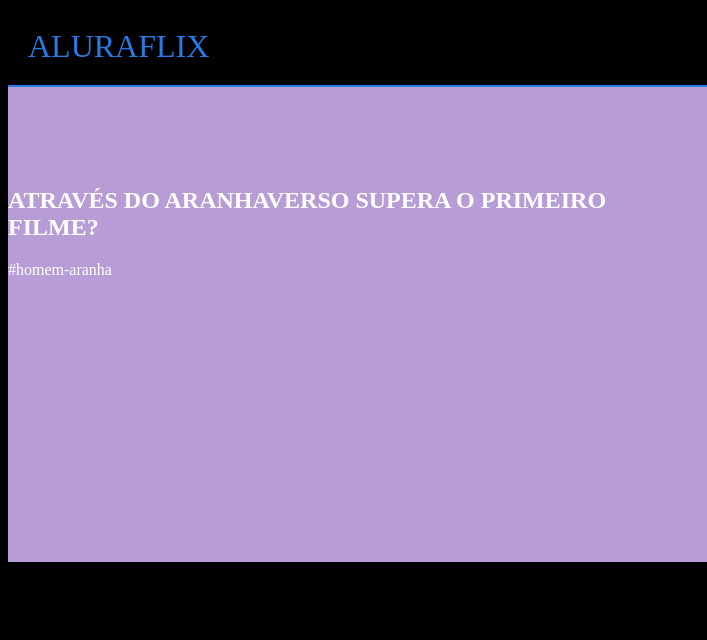
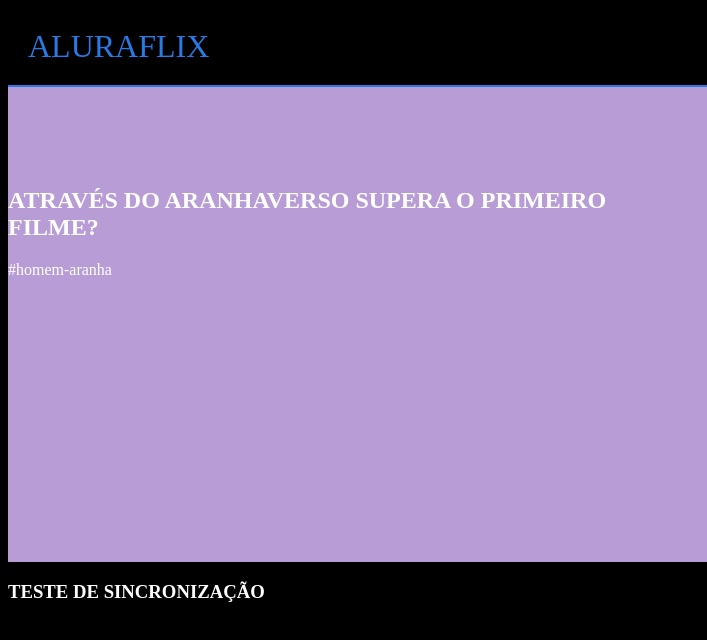
Before and after one commit to lucasplasto/ALURAFLIX, a plain HTML site: page index.html in a window 1280 px wide. Shown: the full height of the page, 0-707 px from the left. Drawn offline with Linux system fonts and the light colour scheme.

Commit message:
alteração teste

```diff
--- a/index.html
+++ b/index.html
@@ -21,6 +21,7 @@
         </div>
     </section>
 
+    <dvi> <h3> TESTE DE SINCRONIZAÇÃO</h3></dvi>
 </body>
 
 </html>
```
